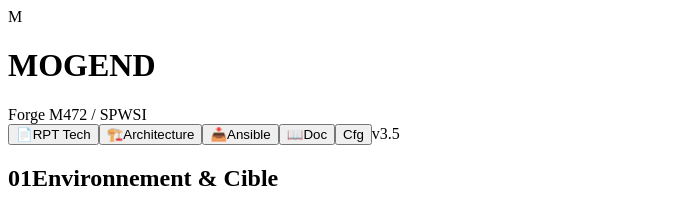
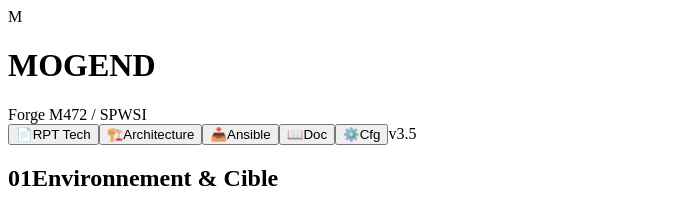
Before and after one commit to ricksponge/generate-ansible-mogend, a React app: page / in a window 1280 px wide. Shown: the top 213 px of the page, without its empty margins (0-676 px from the left). Built offline with nearby package versions, Linux system fonts and the light colour scheme; the HTML template or start-up script is replaced by a standard one.

Commit message:
feat: Enhance config button accessibility
Adds an icon and spacing to the configuration button, improving its visual clarity and user experience within the header.

```diff
--- a/App.tsx
+++ b/App.tsx
@@ -199,8 +199,9 @@ export default function App() {
                <span className="text-sm">📖</span>
                <span>Doc</span>
              </button>
-             <button onClick={() => setIsConfigModalOpen(true)} className="text-[10px] bg-slate-800 hover:bg-slate-700 text-slate-400 px-3 py-1.5 rounded-lg font-bold uppercase tracking-widest border border-slate-700 transition-all">
-               Cfg
+             <button onClick={() => setIsConfigModalOpen(true)} className="flex items-center space-x-2 text-[10px] bg-slate-800 hover:bg-slate-700 text-slate-400 px-3 py-1.5 rounded-lg font-bold uppercase tracking-widest border border-slate-700 transition-all">
+               <span className="text-sm">⚙️</span>
+               <span>Cfg</span>
              </button>
              <span className="text-[10px] bg-slate-800 text-slate-400 px-2 py-1.5 rounded-lg font-mono border border-slate-700">v3.5</span>
           </div>
```
